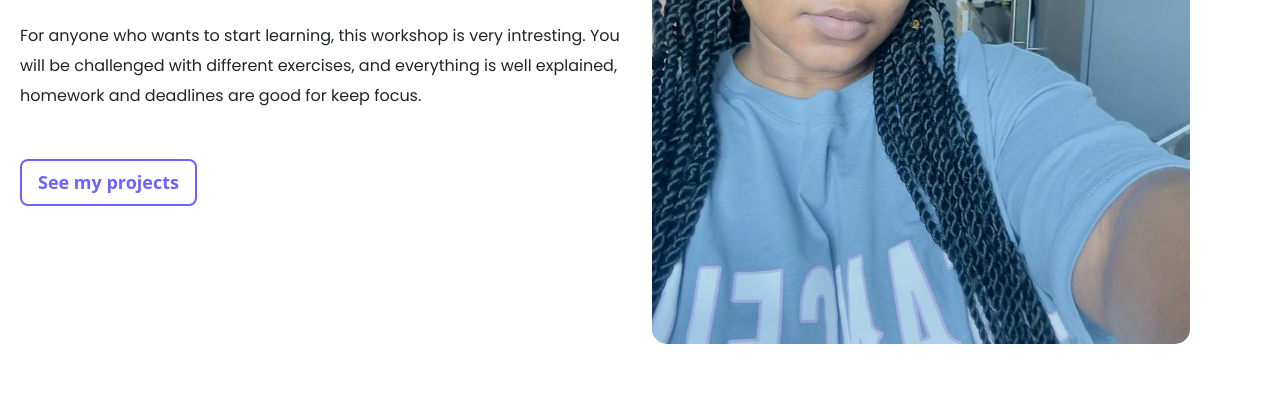
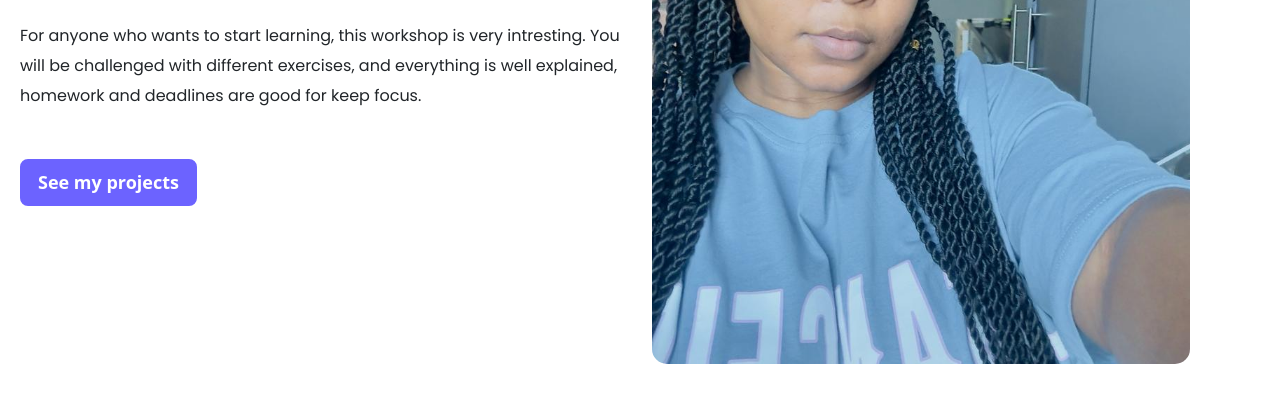
Before and after one commit to BuhleMtshali/responsive-port, a plain HTML site: page about.html in a window 1280 px wide. Shown: the part 374-776 px from the top of the page. Drawn offline with nearby package versions, Linux system fonts and the light colour scheme; a web font is replaced by a local one.

Commit message:
updated the stylesheet

```diff
--- a/style.css
+++ b/style.css
@@ -147,4 +147,9 @@ i {
   object-fit: cover;
   object-position: center;
   border-radius: 15px;
+  margin-top: 20px;
 }
+.about-button {
+  background-color: #6c63ff;
+  color: white;
+}
```
